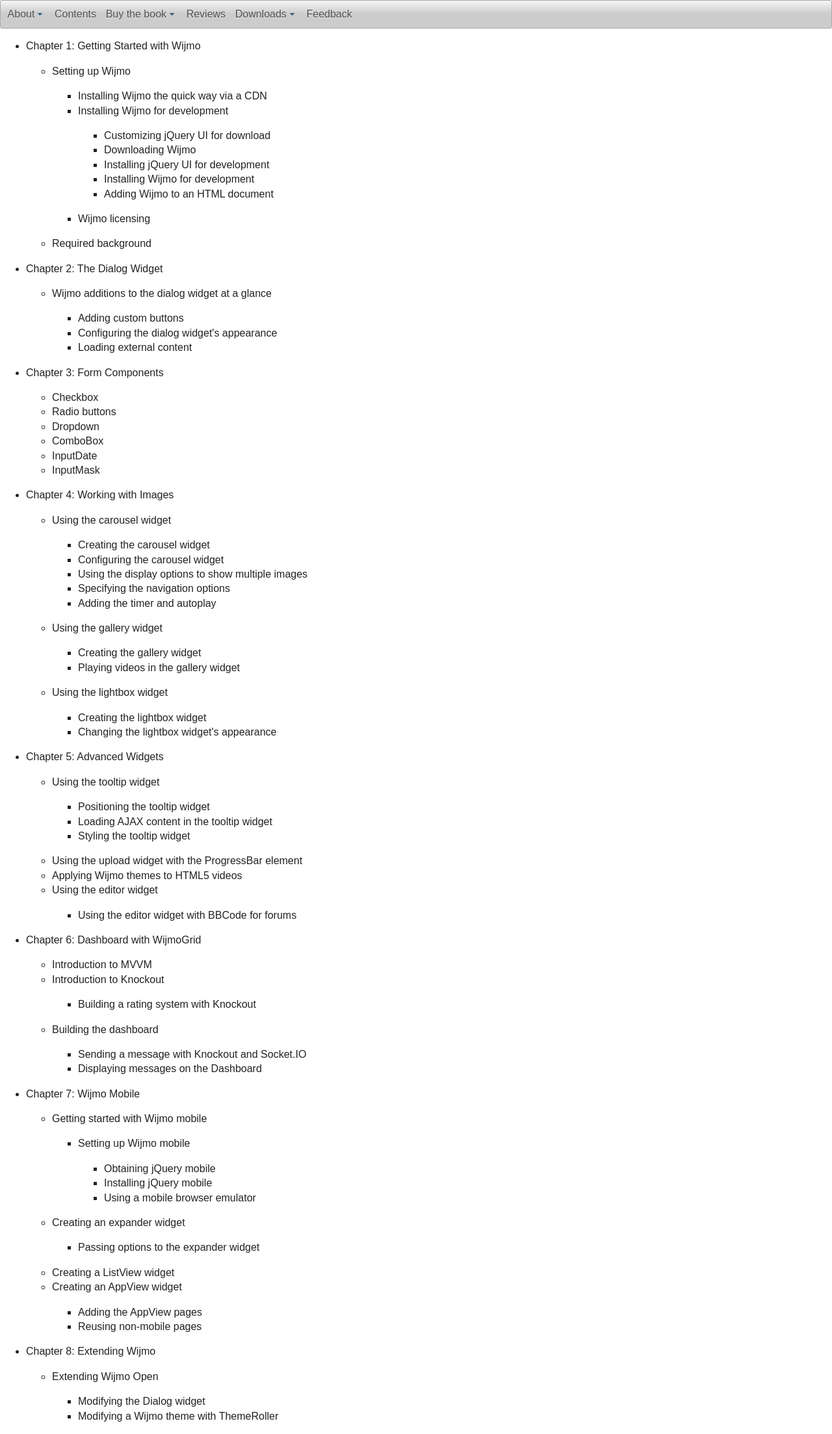
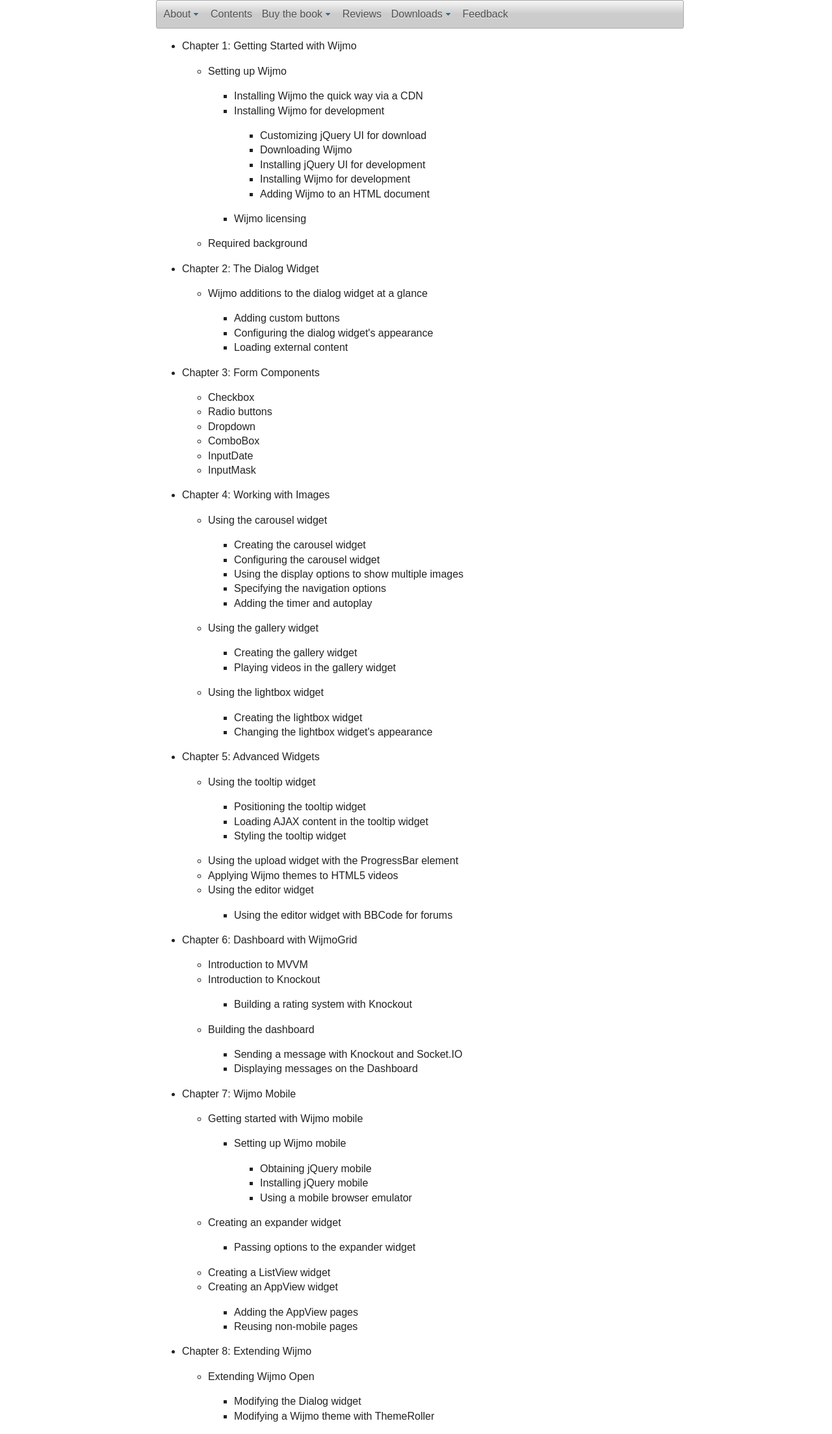
Before and after one commit to yuguang/wijmo_book, a Django app: page / in a window 1280 px wide. Shown: the whole page at 65% size. Run offline with Django 3.2, Linux system fonts and the light colour scheme; some libraries are stand-ins or nearby versions.

Commit message:
horizontally center menu and table of contents

```diff
--- a/static/css/main.css
+++ b/static/css/main.css
@@ -97,12 +97,19 @@ textarea {
    Author's custom styles
    ========================================================================== */
 
-#gallery {
+#content {
     display: block;
     margin-left: auto;
     margin-right: auto;
+    width: 800px;
+}
+
+#content > * {
+    width: 100%;
+}
+
+#gallery {
     margin-top: 25%;
-    width: 800px;
 }
 
 .wijmo-wijtree-node a {
--- a/templates/base.html
+++ b/templates/base.html
@@ -28,6 +28,8 @@
 <p class="browsehappy">You are using an <strong>outdated</strong> browser. Please <a href="http://browsehappy.com/">upgrade
     your browser</a> to improve your experience.</p>
 <![endif]-->
+
+<div id="content">
 <ul id="menu">
     <li><a>About</a>
         <ul>
@@ -64,6 +66,7 @@
 </ul>
 {% block content %}
 {% endblock %}
+</div>
 <script src="//ajax.googleapis.com/ajax/libs/jquery/1.9.1/jquery.min.js"></script>
 <script>window.jQuery || document.write('<script src="js/vendor/jquery-1.9.1.min.js"><\/script>')</script>
 <script src="http://code.jquery.com/ui/1.10.1/jquery-ui.min.js" type="text/javascript"></script>
```
